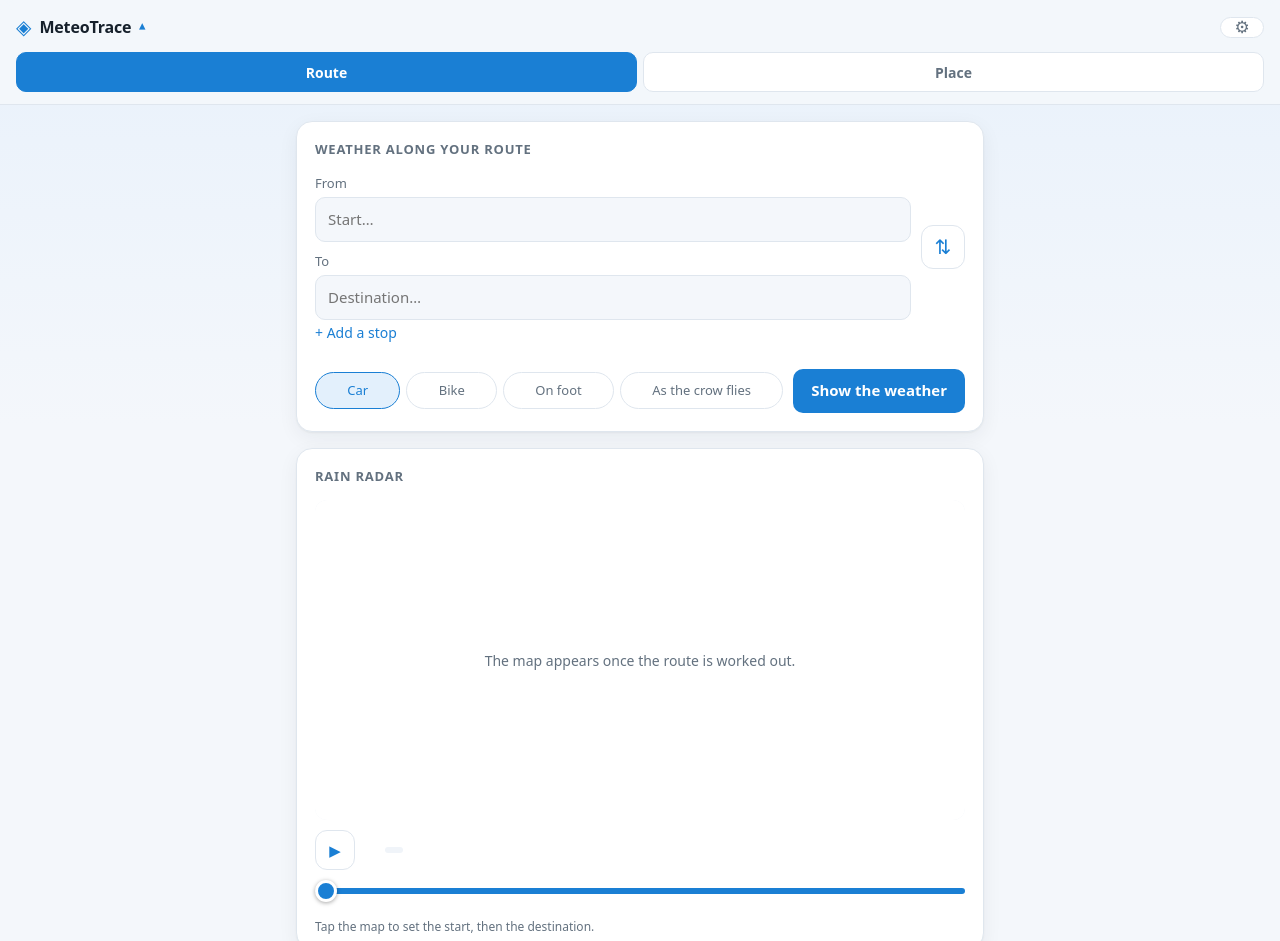
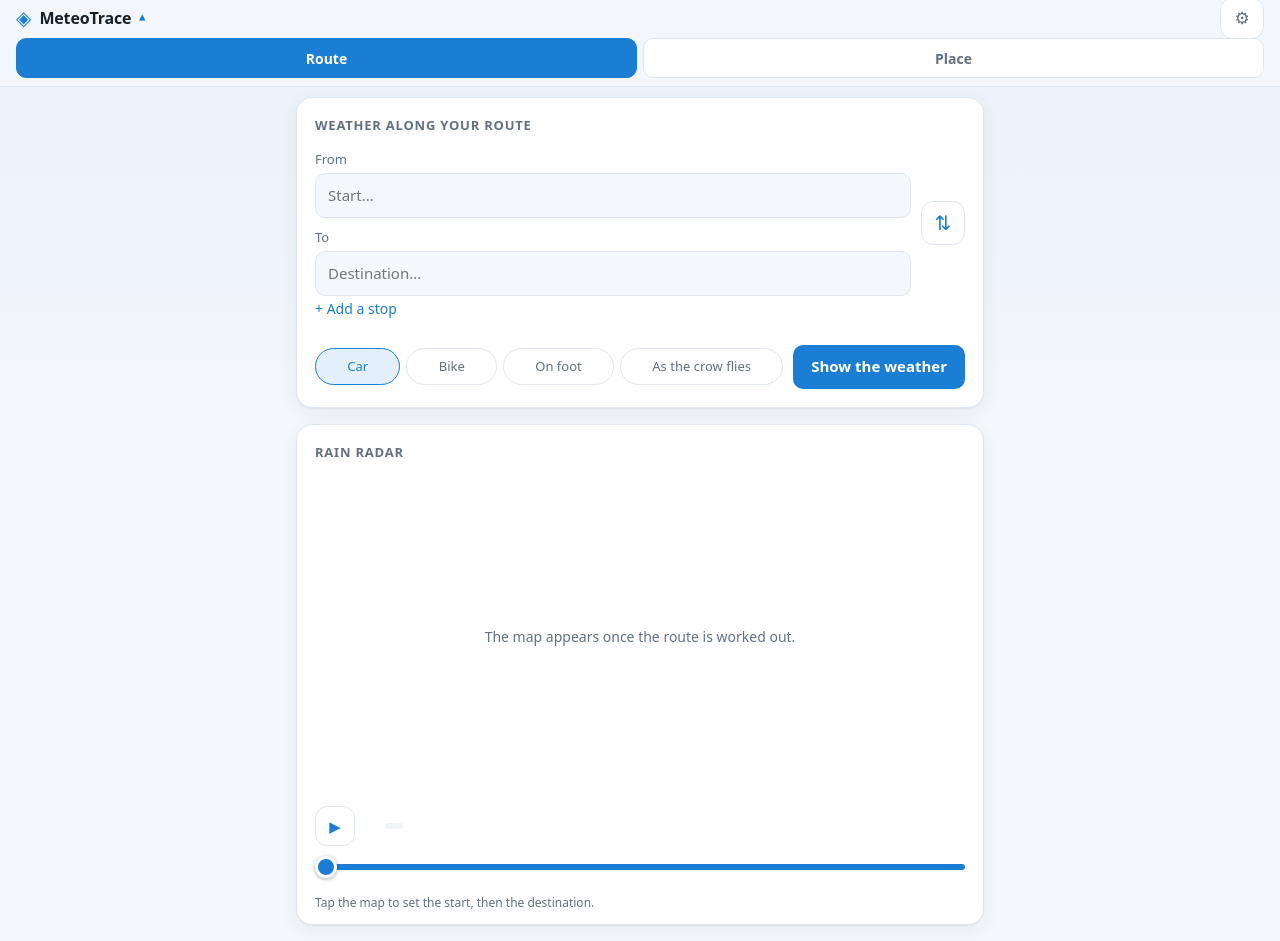
Before and after one commit to MadMajkl/meteotrace, a website with bundled scripts: page web/index.html in a window 1280 px wide. Shown: the top 941 px of the page. Built offline with nearby package versions, Linux system fonts and the light colour scheme.

Commit message:
Horní lišta zhubla o 18 px a ozubené kolo dostalo pořádný terč
Michal: „horní lišta je ještě pořád moc vysoká a je to celé od sebe
odražené, zmenšit vertikálně horní lištu, její odsazení."

Sbalená lišta 55 → 37 px, mezera mezi lištou a první kartou 16 → 10 px.
Celkem 24 px displeje navíc. Rozbalená lišta 163 → 145 px.

Ubralo se u okrajů (12 → 8 px) a u výšky řádku se značkou: výchozích
line-height 1,5 dělalo z textu o výšce 20 px řádek vysoký 30 — deset pixelů
vzduchu, který na sticky liště zabírá displej pořád.

🚨 A při měření se ukázalo něco horšího: OZUBENÉ KOLO MĚLO TERČ 44 × 21 px.
Šířku hlídalo pravidlo `.icon-btn`, výšku nikdo — ta se nechávala na obsahu,
a ten je 21 px vysoký. Platilo to i předtím, jen si toho nikdo nevšiml,
protože kolo drželo výšku od okolního řádku. Teď 41 px, a lišta se kvůli
tomu nezvětšila: odsazení s protějším záporným okrajem ho vytáhne mimo tok.

⚠️ Terč značky zůstal na 40 px, tedy o něco pod doporučených 44. Je to
vědomé: tlačítko je široké přes půl displeje, takže se palcem netrefí jen
ten, kdo mine celý řádek. V komentáři jsem to napřed napsal jako 44 —
opraveno na naměřenou hodnotu, protože komentář, který tvrdí něco jiného
než skutečnost, je horší než žádný.

668 kontrol zelených, layout na pěti šířkách × obou obrazovkách. Verze 0.8.2.

```diff
--- a/package.json
+++ b/package.json
@@ -1,6 +1,6 @@
 {
   "name": "meteotrace",
-  "version": "0.8.1",
+  "version": "0.8.2",
   "description": "Počasí na trase — v bodech cesty v čase, kdy tam skutečně dorazíš.",
   "private": true,
   "type": "module",
--- a/web/app.js
+++ b/web/app.js
@@ -55,7 +55,7 @@ const $ = (id) => document.getElementById(id);
 const requests = createRequestGroup();
 
 /** ⚠️ Verze se bumpuje až úplně nakonec a na všech místech najednou. */
-const VERZE = '0.8.1';
+const VERZE = '0.8.2';
 
 const STORE_KEY = 'meteotrace.v1';
 
--- a/web/style.css
+++ b/web/style.css
@@ -128,14 +128,22 @@ body {
 
 .top {
   position: sticky; top: 0; z-index: 10;
-  padding: 12px 16px calc(12px + env(safe-area-inset-bottom, 0px));
-  padding-top: calc(12px + env(safe-area-inset-top, 0px));
+  /* ⚠️ 8 px, ne 12. Sbalená lišta měla 55 px a Michal 29. 8. 2026 správně
+     namítl, že je pořád moc vysoká. Ubralo se u okrajů a u výšky řádku se
+     značkou — NE u dotykové plochy tlačítek: ta zůstává 44 px (viz
+     `.brand-toggle` a `.icon-btn.settings`), protože menší se palcem
+     netrefí a z úspory by byla vada. */
+  padding: 8px 16px calc(8px + env(safe-area-inset-bottom, 0px));
+  padding-top: calc(8px + env(safe-area-inset-top, 0px));
   background: color-mix(in srgb, var(--bg) 88%, transparent);
   backdrop-filter: blur(12px);
   border-bottom: 1px solid var(--line);
 }
 
-.brand { display: flex; align-items: center; gap: 8px; }
+/* ⚠️ `line-height: 1` na řádku se značkou. Výchozích 1,5 dělalo z textu
+   o výšce 20 px řádek vysoký 30 — deset pixelů vzduchu, který na sticky
+   liště zabírá displej pořád. */
+.brand { display: flex; align-items: center; gap: 8px; line-height: 1; }
 .brand-mark { color: var(--accent); font-size: 20px; }
 .brand-mark.big { font-size: 44px; }
 .brand-name { font-weight: 700; letter-spacing: -.01em; }
@@ -146,7 +154,12 @@ body {
 .brand-toggle {
   display: flex; align-items: center; gap: 8px;
   flex: 1; min-width: 0;                    /* ať se kontext může zkrátit */
-  padding: 8px 4px; margin: -8px 0 -8px -4px;   /* větší terč, tentýž vzhled */
+  /* 🚨 Terč zůstává vysoký ~40 px, i když lišta zhubla na 38: odsazení
+     s protějším záporným okrajem ho vytáhne mimo tok, takže se lišta kvůli
+     němu nezvětší. Na výšku je to o něco míň než doporučených 44, ale
+     tlačítko je široké přes půl displeje — palcem se netrefí jen ten, kdo
+     mine celý řádek. */
+  padding: 10px 4px; margin: -10px 0 -10px -4px;
   font: inherit; text-align: left;
   color: var(--text); background: none; border: 0;
   cursor: pointer;
@@ -194,6 +207,14 @@ body {
   cursor: pointer;
 }
 .icon-btn:active { background: var(--accent-soft); }
+
+/* 🚨 OZUBENÉ KOLO MĚLO TERČ 44 × 21 px. Šířku hlídalo pravidlo výš, výšku
+   nikdo — `.icon-btn` ji nechává na obsahu, a ten je jen 21 px vysoký.
+   Změřeno 29. 8. 2026 při zmenšování lišty; platilo to i předtím, jen si
+   toho nikdo nevšiml, protože kolo drželo výšku od okolního řádku.
+   Odsazení s protějším záporným okrajem dá terč přes 40 px a lištu
+   přitom nezvětší. */
+.icon-btn.settings { padding: 11px 0; margin: -11px 0; }
 
 .results {
   list-style: none; margin: 8px 0 0; padding: 0;
@@ -342,7 +363,9 @@ body {
 
 /* ---------- karty ---------- */
 
-main { max-width: 720px; margin: 0 auto; padding: 16px 16px 48px; }
+/* ⚠️ Nahoře 10 px, ne 16. Karta má vlastní odsazení 18 px, takže mezi
+   lištou a prvním textem bylo 34 px vzduchu — „celé od sebe odražené“. */
+main { max-width: 720px; margin: 0 auto; padding: 10px 16px 48px; }
 
 .card {
   margin-bottom: 16px; padding: 18px;
```
